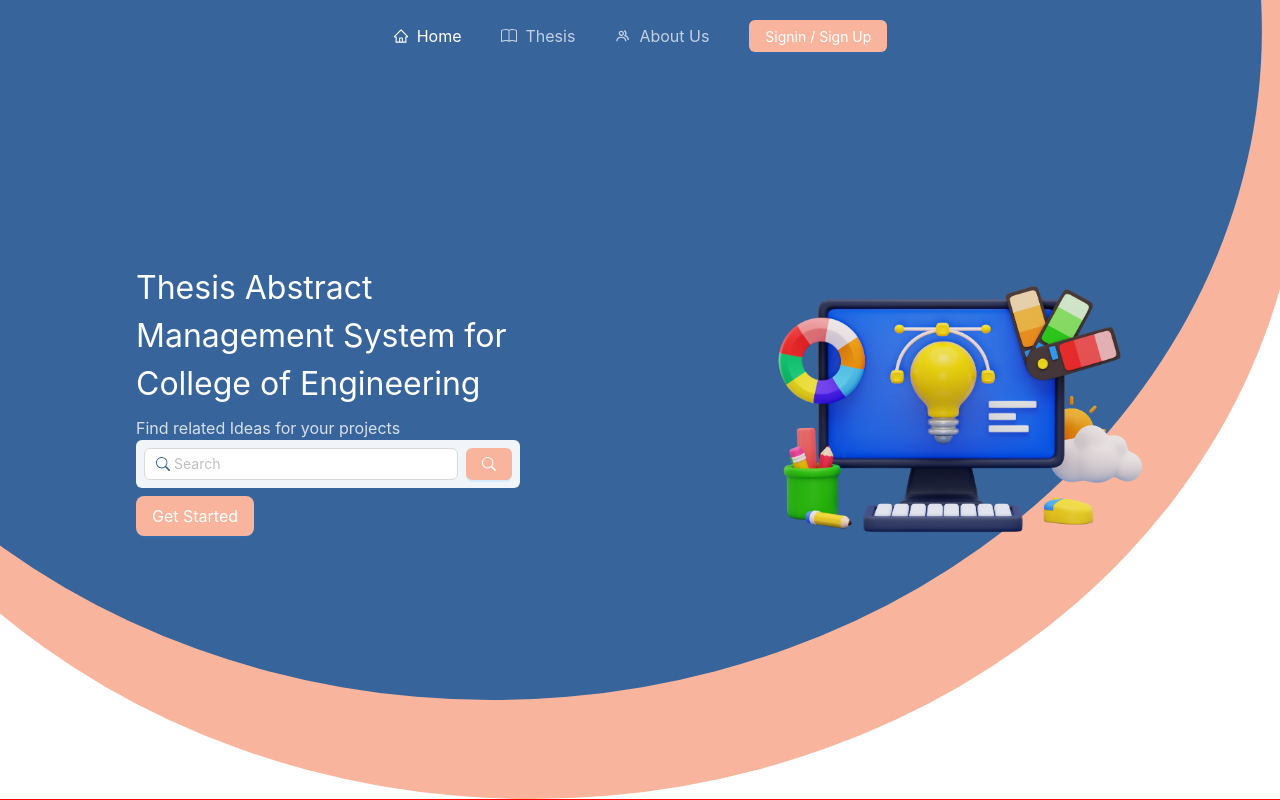
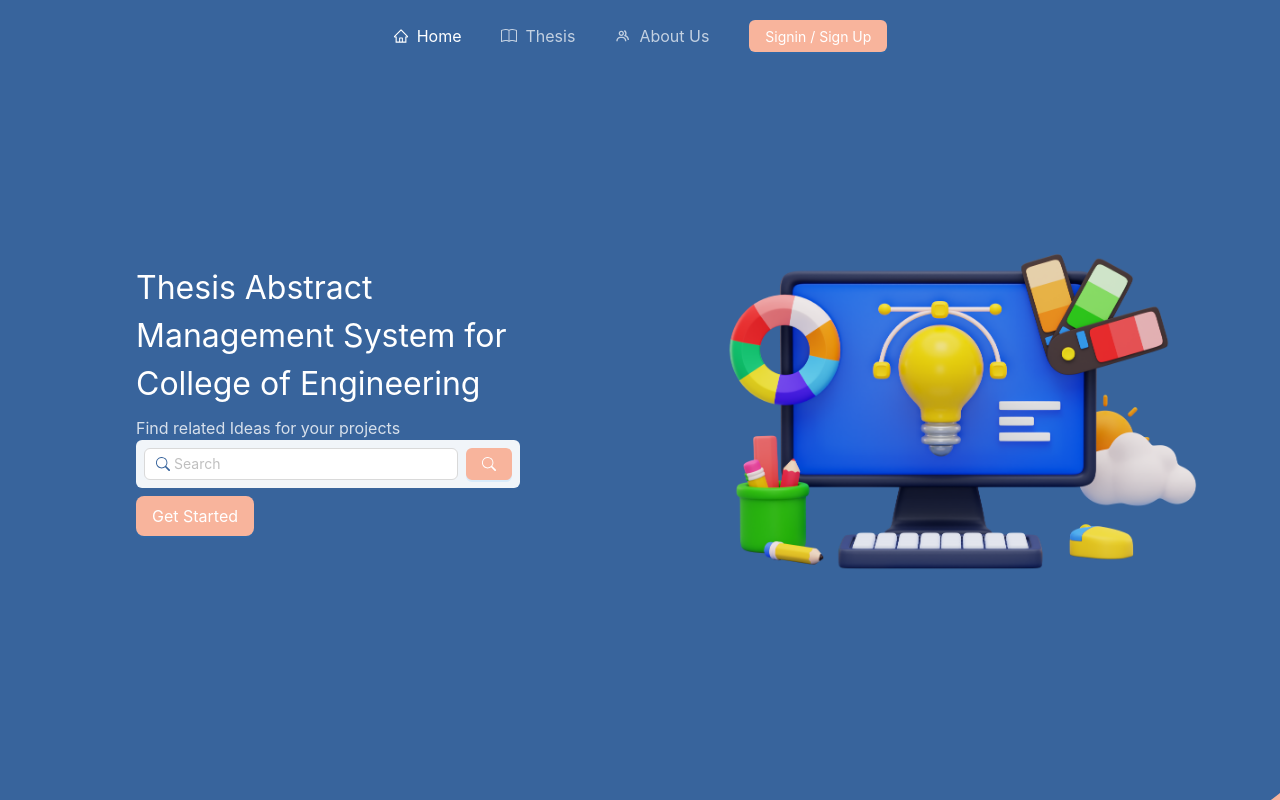
Before and after one commit to TorrCod/thesis-abstract, a Next.js app: page / in a window 1280 px wide. Built offline with nearby package versions, Linux system fonts and the light colour scheme.

Commit message:
background and margin and shits fixed

```diff
--- a/src/components/layout.tsx
+++ b/src/components/layout.tsx
@@ -4,11 +4,13 @@ import NavBar from "./navbar";
 
 const Layout = ({ children }: { children: React.ReactNode }) => {
   return (
-    <AntD_Config>
-      <Background />
-      <NavBar />
-      {children}
-    </AntD_Config>
+    <main>
+      <AntD_Config>
+        {/* <Background /> */}
+        <NavBar />
+        {children}
+      </AntD_Config>
+    </main>
   );
 };
 
--- a/src/components/navbar.tsx
+++ b/src/components/navbar.tsx
@@ -77,7 +77,7 @@ const NavBar = () => {
     <div
       className={
         "px-2 py-5 fixed md:flex top-0 z-10 w-full md:justify-center md:items-center " +
-        (y > 60 ? "shadow-md flex bg-[#38649C] " : "md:bg-transparent")
+        (y > 0 ? "shadow-md flex bg-[#38649C] " : "md:bg-transparent ")
       }
     >
       <div className="md:hidden flex relative w-full gap-5">
@@ -88,7 +88,7 @@ const NavBar = () => {
           style={{ color: "rgba(255, 255, 255, 0.80)" }}
           onClick={() => setOpen(!open)}
         />
-        {y > 60 ? <Search className="w-full" /> : ""}
+        {y > 60 ? <Search className="w-full" /> : <></>}
       </div>
       <div className="hidden md:flex md:gap-10 text-white/70 align-center justify-center">
         {MENU_LIST.map(({ text, href, icon }, index) => (
--- a/src/components/search.tsx
+++ b/src/components/search.tsx
@@ -86,8 +86,6 @@ const Search = ({ className }: { className?: string }) => {
 
   const handleCheckBxDate = (valueType: CheckboxValueType[]) => {
     const isCheckAll = valueType.length === dateOption.length;
-    console.log(isCheckAll);
-
     const item = valueType as string[];
     searchDispatch({
       type: "oncheck-all",
--- a/src/pages/index.tsx
+++ b/src/pages/index.tsx
@@ -16,8 +16,8 @@ export default function Home() {
         />
         <meta name="viewport" content="width=device-width, initial-scale=1" />
       </Head>
-      <main>
-        <header className="relative text-white grid md:grid-cols-2 place-items-center md:h-screen">
+      <section>
+        <header className="relative text-white md:grid md:grid-cols-2 place-items-center md:h-screen">
           <div className="flex flex-col gap-2 max-w-sm">
             <h1>
               Thesis Abstract Management System for College of Engineering
@@ -30,7 +30,7 @@ export default function Home() {
               <PriButton size="large">Get Started</PriButton>
             </div>
           </div>
-          <div className="relative w-full h-[25em] md:w-full md:h-3/4 md:min-h-96">
+          <div className="relative md:min-w-[50em] w-full h-[25em] md:w-full md:h-3/4 md:min-h-96">
             <Image
               priority={true}
               className="object-cover md:object-contain"
@@ -45,7 +45,7 @@ export default function Home() {
             />
           </div>
         </header>
-      </main>
+      </section>
     </>
   );
 }
--- a/src/pages/thesis.tsx
+++ b/src/pages/thesis.tsx
@@ -4,8 +4,8 @@ import { Divider } from "antd";
 
 const Thesis = () => {
   return (
-    <>
-      <main className="md:mt-20 md:flex md:place-items-center md:flex-col">
+    <section>
+      <div className="md:pt-20 md:flex md:place-items-center md:flex-col">
         <div className="grid w-full">
           <Search className="max-w-[30em] place-self-center w-full my-5" />
           <Divider className="bg-white/30" />
@@ -18,8 +18,8 @@ const Thesis = () => {
           <Items />
           <Items />
         </div>
-      </main>
-    </>
+      </div>
+    </section>
   );
 };
 
--- a/src/styles/globals.css
+++ b/src/styles/globals.css
@@ -11,6 +11,7 @@
     --secondary-color:"#38649C";
   }
 }
+
 * {
   box-sizing: border-box;
   padding: 0;
@@ -20,10 +21,24 @@
   /* border: 1px solid red; */
 }
 
-main {
-  min-height: 100vh;
+section {
+  padding-top: 5em;
   padding-inline: 1em;
-  padding-top: 5em;
+  min-height: 100vh
+}
+
+main::before {
+  background: url(/bg-circles.svg) no-repeat center center fixed;
+  -webkit-background-size: contain;
+  -moz-background-size: contain;
+  -o-background-size: contain;
+  background-size: 50em;
+  position: fixed;
+  height: 100%;
+  width: 100vw;
+  z-index: -100;
+  background-position: -20em -10em;
+  content: "";
 }
 
 html,
--- a/src/styles/mediaqueries.css
+++ b/src/styles/mediaqueries.css
@@ -13,18 +13,37 @@
         left: -50%;
         z-index: -10;
     }
+
+    main::before {
+        background: url(/bg-circles.svg) no-repeat center center fixed;
+        -webkit-background-size: cover;
+        -moz-background-size: cover;
+        -o-background-size: cover;
+        background-size: 135em;
+        position: fixed;
+        height: 100%;
+        width: 100vw;
+        z-index: -100;
+        background-position: -30em -50em;
+        content: "";
+      }
 }
 
 
 @media (min-width: 690px) {
+    section {
+        padding-top: 0;
+      }
+
+
     .thesis_items {
         display: grid;
         grid-template-columns: repeat(3, 1fr);
         grid-template-rows: 4fr 1fr;
         }
 
-        .div1 { grid-area: 1 / 1 / 3 / 2; }
-        .div2 { grid-area: 1 / 2 / 3 / 3; }
-        .div3 { grid-area: 1 / 3 / 2 / 4; }
-        .div4 { grid-area: 2 / 3 / 3 / 4; }
+    .div1 { grid-area: 1 / 1 / 3 / 2; }
+    .div2 { grid-area: 1 / 2 / 3 / 3; }
+    .div3 { grid-area: 1 / 3 / 2 / 4; }
+    .div4 { grid-area: 2 / 3 / 3 / 4; }
 }
```
